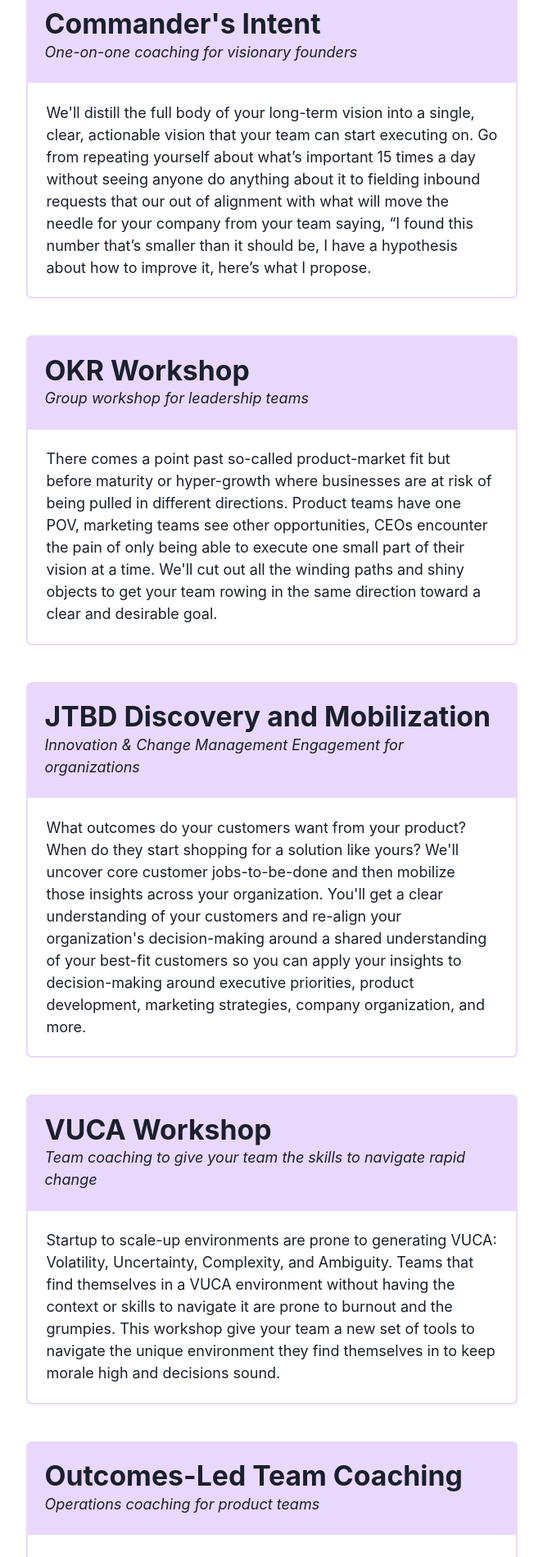
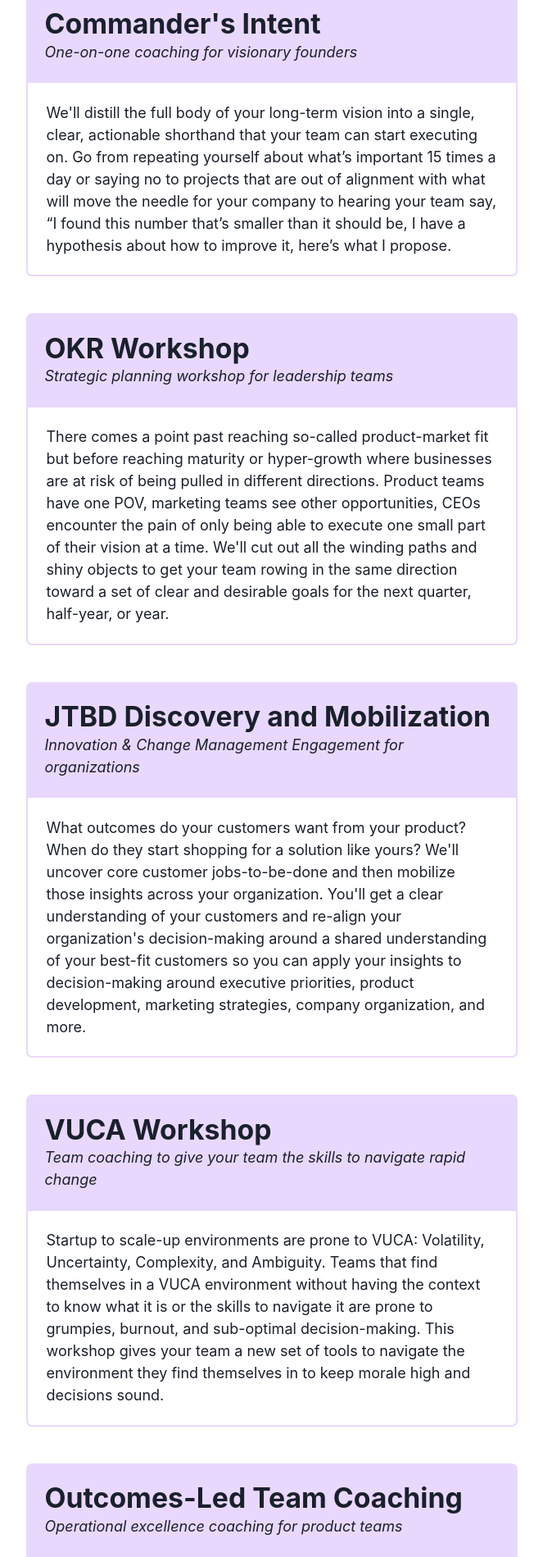
Before and after one commit to alliblum/nextjs-blog, a Next.js app: page /work-with-me in a window 1280 px wide. Shown: the part 780-2679 px from the top of the page at 82% size, without its empty margins (308-971 px from the left). Built offline with nearby package versions, Linux system fonts and the light colour scheme.

Commit message:
last round of copy edits and adding work with me page to the nav bar

```diff
--- a/components/navbar.tsx
+++ b/components/navbar.tsx
@@ -8,6 +8,7 @@ export const NavBar = () => {
       <Headshot />
       <Spacer />
       <Box>
+        <Link href="/work-with-me">Work With Me</Link>
         {/* <HStack fontSize="sm">
           <Link href="/founders-and-leaders">For Founders and Leaders</Link>
           <Spacer />
--- a/pages/work-with-me.tsx
+++ b/pages/work-with-me.tsx
@@ -43,24 +43,22 @@ export default function WorkWithMe() {
           title="Commander's Intent"
           subtitle="One-on-one coaching for visionary founders"
           description="We'll distill the full body of your long-term vision into a single,
-           clear, actionable vision that your team can start executing on. Go from
-          repeating yourself about what’s important 15 times a day without
-          seeing anyone do anything about it to fielding inbound requests that our out of
-           alignment with what will move the needle for your company from
-          your team saying, “I found this number that’s smaller than it should
+           clear, actionable shorthand that your team can start executing on. Go from
+          repeating yourself about what’s important 15 times a day or saying no to projects that are out of
+           alignment with what will move the needle for your company to hearing your team say, “I found this number that’s smaller than it should
           be, I have a hypothesis about how to improve it, here’s what I
           propose."
         />
         <Spacer />
         <Offer
           title="OKR Workshop"
-          subtitle="Group workshop for leadership teams"
-          description="There comes a point past so-called product-market fit but before maturity
+          subtitle="Strategic planning workshop for leadership teams"
+          description="There comes a point past reaching so-called product-market fit but before reaching maturity
           or hyper-growth where businesses are at risk of being pulled in different directions.
           Product teams have one POV, marketing teams see other opportunities, CEOs encounter the
           pain of only being able to execute one small part of their vision at a time. We'll cut
            out all the winding paths and shiny objects to get your team rowing in the same
-           direction toward a clear and desirable goal."
+           direction toward a set of clear and desirable goals for the next quarter, half-year, or year."
         />
         <Spacer />
         <Offer
@@ -79,19 +77,18 @@ export default function WorkWithMe() {
         <Offer
           title="VUCA Workshop"
           subtitle="Team coaching to give your team the skills to navigate rapid change"
-          description="Startup to scale-up environments are prone to generating VUCA: Volatility,
+          description="Startup to scale-up environments are prone to VUCA: Volatility,
            Uncertainty, Complexity, and Ambiguity. Teams that find themselves in a VUCA
-            environment without having the context or skills to navigate it are prone to burnout
-            and the grumpies. This workshop give your team a new set of tools to navigate the
-            unique environment they find themselves in to keep morale high and decisions sound."
+            environment without having the context to know what it is or the skills to navigate it are prone to grumpies, burnout, and sub-optimal decision-making. This workshop gives your team a new set of tools to navigate the
+            environment they find themselves in to keep morale high and decisions sound."
         />
         <Spacer />
         <Offer
           title="Outcomes-Led Team Coaching"
-          subtitle="Operations coaching for product teams"
+          subtitle="Operational excellence coaching for product teams"
           description="Taking an Outcomes-Led Approach is about centering your projects around
           the outcome you're planning to achieve with any given project. This team coaching
-          engagement is about giving cultivating an outcomes-first and data-informed approach
+          engagement is about cultivating an outcomes-first and data-informed approach
           to decision-making and co-creating SOPs to stay aligned with outcomes, even as new
           opportunities arise."
         />
```
